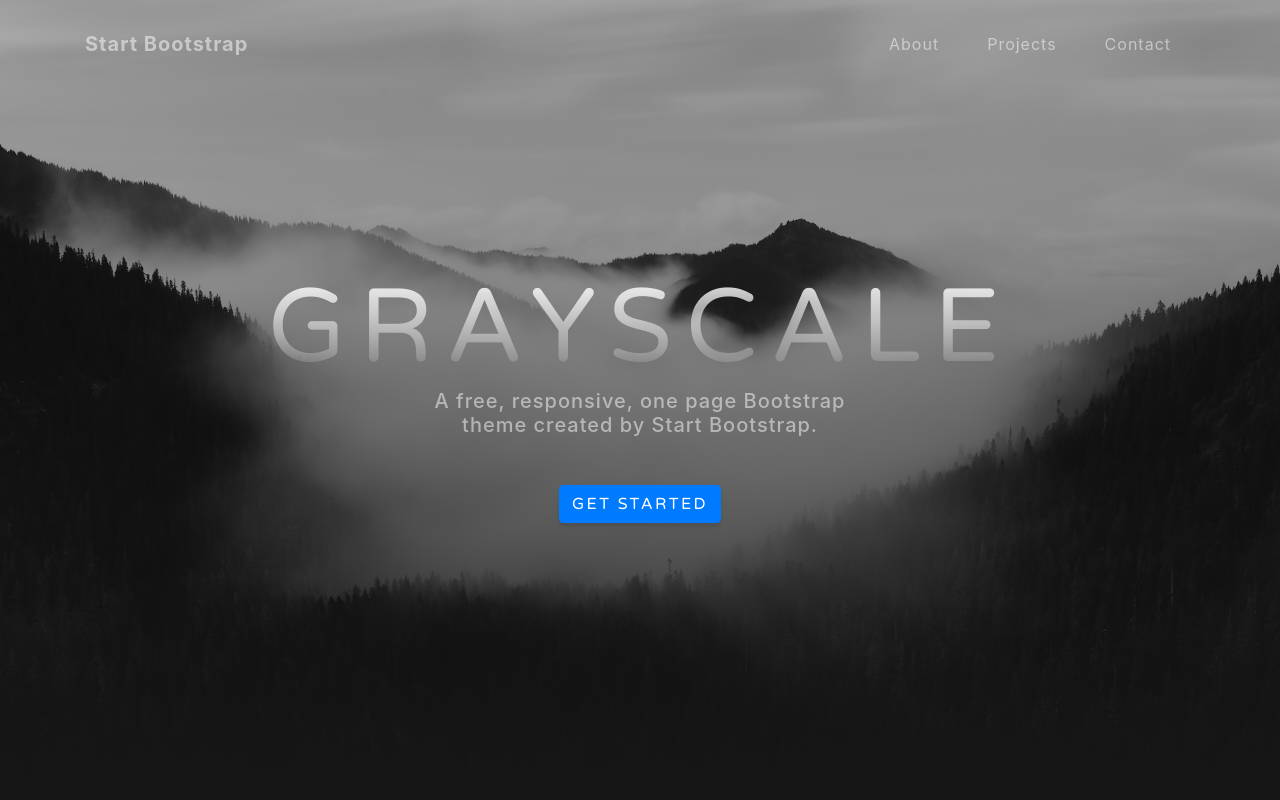
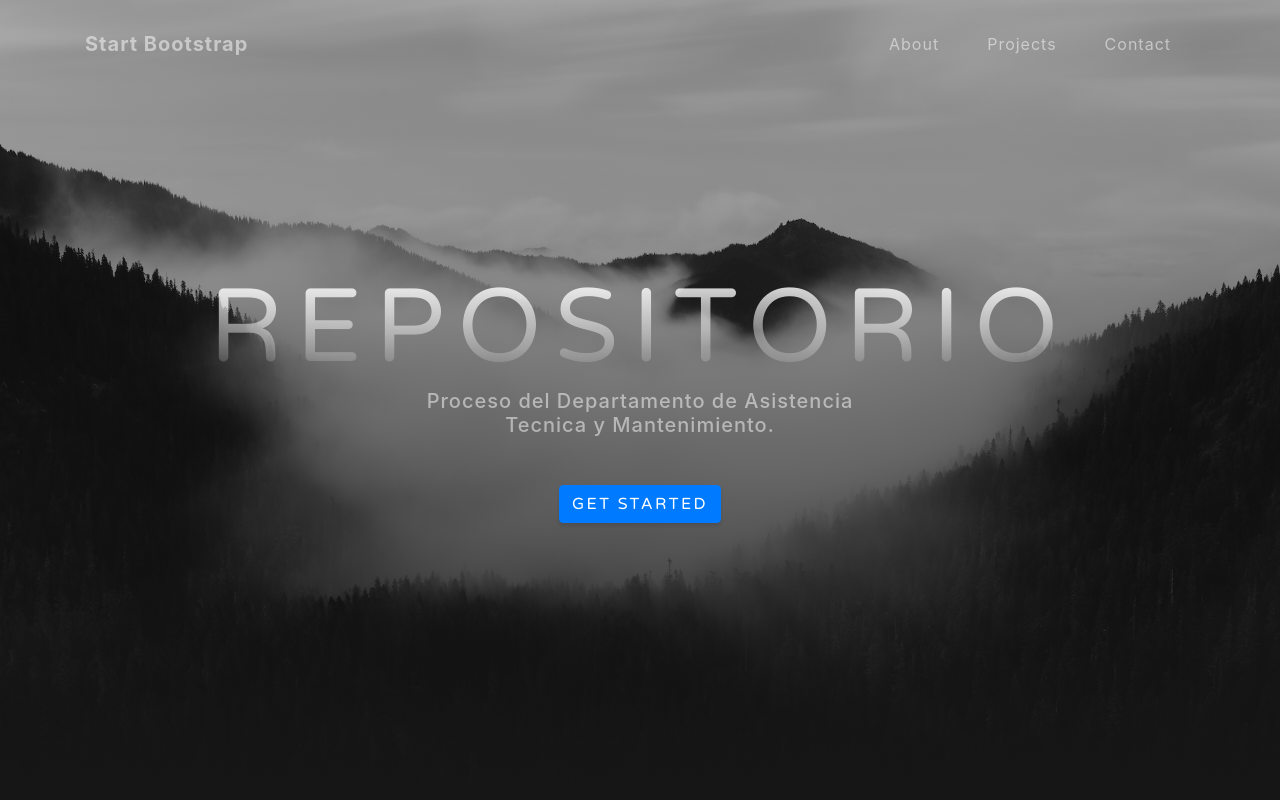
Before and after one commit to eneyvs/Proceso-Del-Departamento-, a website with bundled scripts: page index.html in a window 1280 px wide. Shown: the top 800 px of the page. Built offline with nearby package versions, Linux system fonts and the light colour scheme.

Commit message:
Update index.html

```diff
--- a/index.html
+++ b/index.html
@@ -53,8 +53,8 @@
   <header class="masthead">
     <div class="container d-flex h-100 align-items-center">
       <div class="mx-auto text-center">
-        <h1 class="mx-auto my-0 text-uppercase">Grayscale</h1>
-        <h2 class="text-white-50 mx-auto mt-2 mb-5">A free, responsive, one page Bootstrap theme created by Start Bootstrap.</h2>
+        <h1 class="mx-auto my-0 text-uppercase">REPOSITORIO</h1>
+        <h2 class="text-white-50 mx-auto mt-2 mb-5">Proceso del Departamento de Asistencia Tecnica y Mantenimiento.</h2>
         <a href="#about" class="btn btn-primary js-scroll-trigger">Get Started</a>
       </div>
     </div>
```
